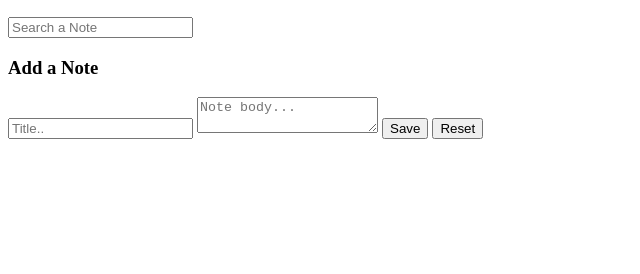
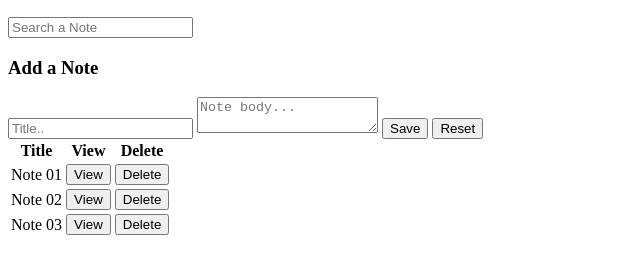
Before and after one commit to MayanthaS/NoteTakingApp, a plain HTML site: page index.html in a window 1280 px wide. Shown: the part 50-324 px from the top of the page, without its empty margins (0-640 px from the left). Drawn offline with Linux system fonts and the light colour scheme.

Commit message:
cretae tabel add data and delete data

```diff
--- a/index.html
+++ b/index.html
@@ -28,8 +28,47 @@
                 <button type="reset" id="reset">Reset</button>
              </form>
         </div>
+        <!--Tabel-->
+        <div id="tbl-div" class="table">
+            <table id="items">
+                <tr>
+                    <th>Title</th>
+                    <th>View</th>
+                    <th>Delete</th>
+                </tr>
+                <tr>
+                    <td>Note 01</td>
+                    <td class="btcellv">
+                        <button>View</button>
+                    </td>
+                    <td class="btcelld">
+                        <button>Delete</button>
+                    </td>
+                </tr>
+                <tr>
+                    <td>Note 02</td>
+                    <td class="btcellv">
+                        <button>View</button>
+                    </td>
+                    <td class="btcelld">
+                        <button>Delete</button>
+                    </td>
+                </tr>
+                <tr>
+                    <td>Note 03</td>
+                    <td class="btcellv">
+                        <button>View</button>
+                    </td>
+                    <td class="btcelld">
+                        <button>Delete</button>
+                    </td>
+                </tr>
+            </table>
+        </div>
 
     </div>
+    <!--External Scripts-->
+    <script src="./script.js"></script>
 
 </body>
 </html>
```
